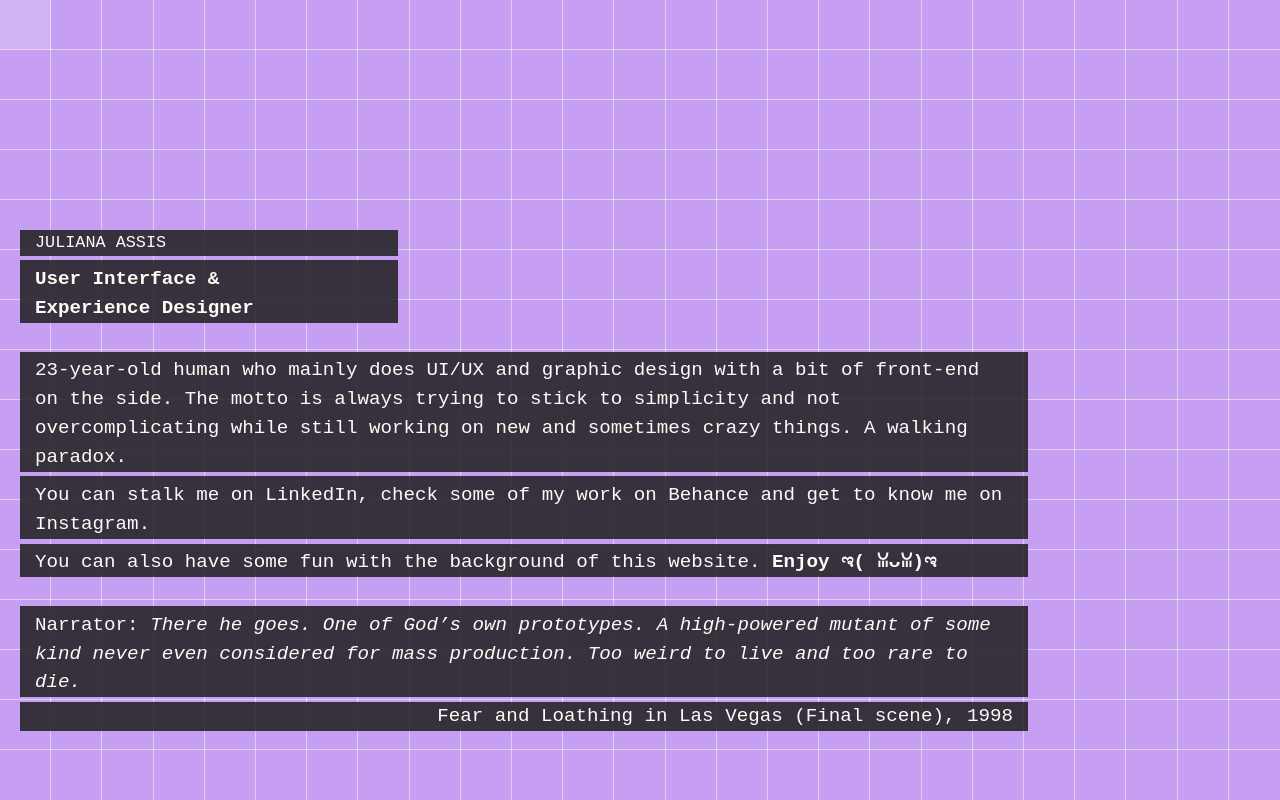
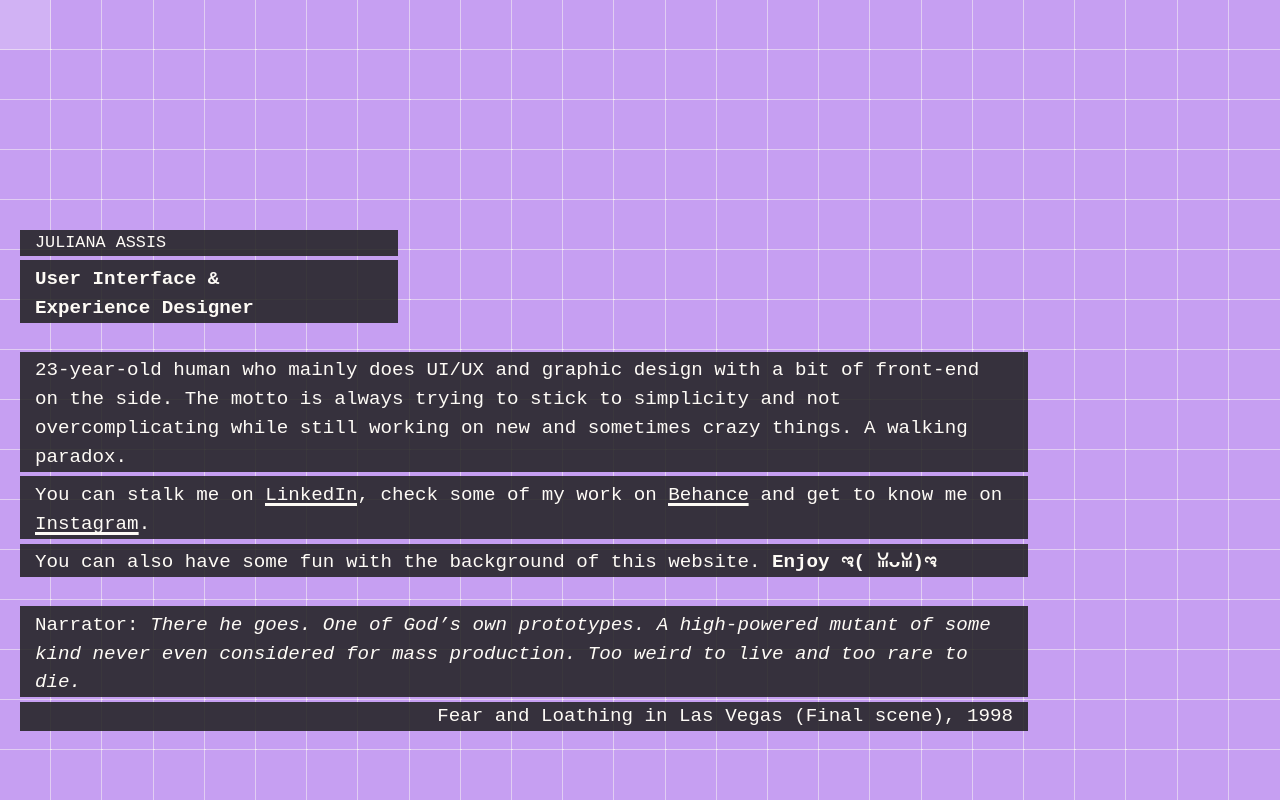
Before and after one commit to julianassiis/personal-web, a React (Create React App) app in the folder my-app/: page / in a window 1280 px wide. Built offline with nearby package versions, Linux system fonts and the light colour scheme.

Commit message:
social links added

```diff
--- a/my-app/src/App.css
+++ b/my-app/src/App.css
@@ -119,3 +119,17 @@ body {
 .grid-element:hover {
   opacity: 0.8;
 }
+
+a {
+  color: #fefbf6!important;
+  text-decoration: none!important;
+  background: linear-gradient(to right, rgb(254, 251, 246), rgb(254, 251, 246)), linear-gradient(to right, rgba(0, 0, 0, 0.4), rgba(0, 0, 0, 0.37));
+  background-size: 100% 3px, 0 3px;
+  background-position: 100% 100%, 0 100%;
+  background-repeat: no-repeat;
+  transition: background-size 400ms;
+}
+
+a:hover {
+  background-size: 0 3px, 100% 3px;
+}
--- a/my-app/src/App.js
+++ b/my-app/src/App.js
@@ -52,7 +52,7 @@ class App extends React.Component {
             <p className="info mb-1 mt-2 fw-light main small">JULIANA ASSIS</p>
             <p className="info pt-1 mb-4 fw-bold main">User Interface &<br /> Experience Designer</p>
             <p className="info pt-1 mb-1 fw-light">23-year-old human who mainly does UI/UX and graphic design with a bit of front-end on the side. The motto is always trying to stick to simplicity and not overcomplicating while still working on new and sometimes crazy things. A walking paradox.</p>
-            <p className="info pt-1 mb-1 fw-light">You can stalk me on LinkedIn, check some of my work on Behance and get to know me on Instagram.</p>
+            <p className="info pt-1 mb-1 fw-light">You can stalk me on <a href="https://www.linkedin.com/in/julianassiis/" target="_blank">LinkedIn</a>, check some of my work on <a href="https://www.behance.net/julianassiis" target="_blank">Behance</a> and get to know me on <a href="https://www.instagram.com/julianassiis/" target="_blank">Instagram</a>.</p>
             <p className="info pt-1 mb-4 fw-light">You can also have some fun with the background of this website. <span className="fw-bold">Enjoy ಇ( ꈍᴗꈍ)ಇ</span></p>
             <div className="quote">
               <p className="info pt-1 mb-1 fw-lighter fst-italic"><span className="fst-normal">Narrator:</span> There he goes. One of God’s own prototypes. A high-powered mutant of some kind never even considered for mass production. Too weird to live and too rare to die.</p>
```
